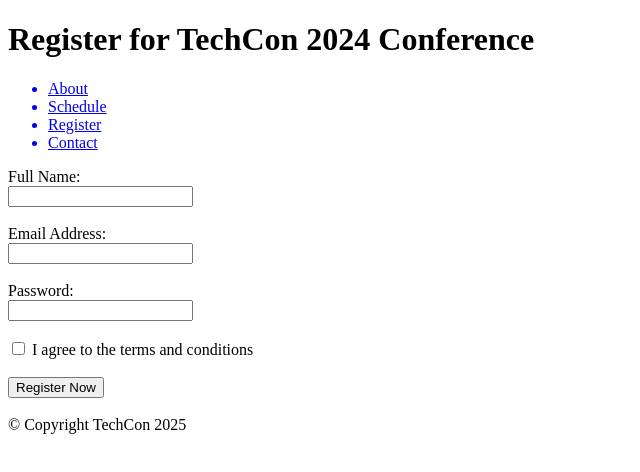
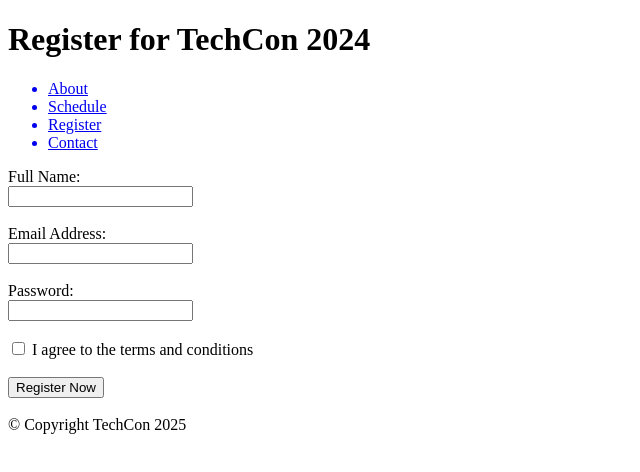
Before and after one commit to benjamin-o-ansah/TechCon_HTML, a plain HTML site: page techcon_website/register.html in a window 1280 px wide. Shown: the whole page, without its empty margins (0-640 px from the left). Drawn offline with Linux system fonts and the light colour scheme.

Commit message:
updated the h1 element to suit the checker

```diff
--- a/techcon_website/register.html
+++ b/techcon_website/register.html
@@ -8,8 +8,7 @@
 <body>
     <header>
         <h1>
-            Register for TechCon 2024 Conference
-        </h1>
+            Register for TechCon 2024</h1>
         <nav>
             <ul>
                 <a href="about.html">
```
